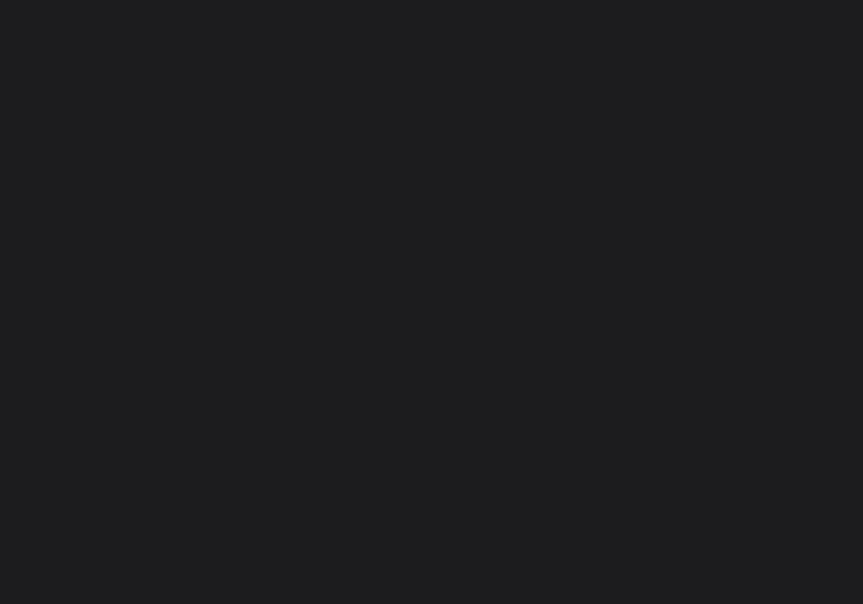
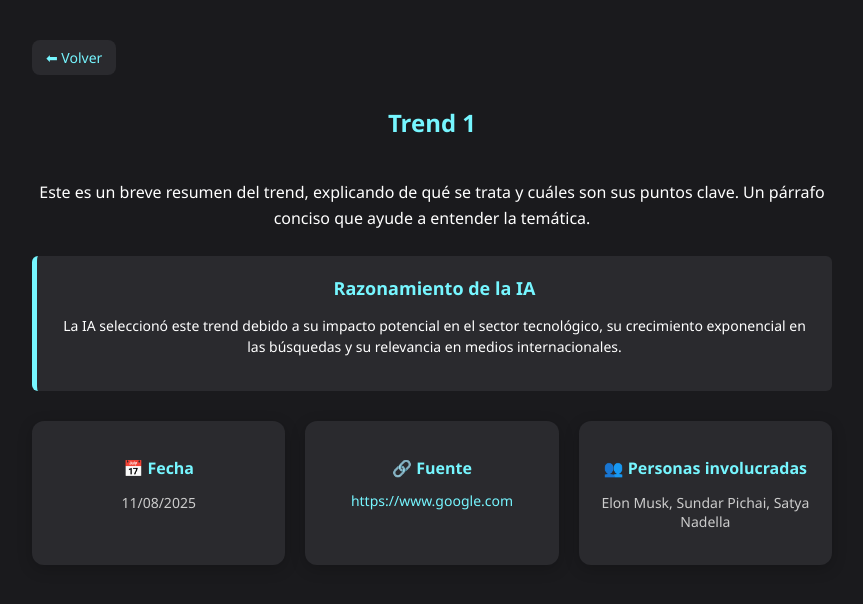
Before and after one commit to Solizra/PROYECTO_FINAL-ANTOMIA, a React (Vite) app in the folder frontend/: page /trends/1 in a window 1280 px wide. Before the commit this address had no page. Shown: the top 604 px of the page, without its empty margins (208-1071 px from the left). Built offline with nearby package versions, Linux system fonts and the light colour scheme.

Commit message:
agregamos infoTrend.jsx

```diff
--- a/frontend/src/App.jsx
+++ b/frontend/src/App.jsx
@@ -2,6 +2,7 @@
 import Login from "./pages/Login";
 import Home from "./pages/Home";
 import Publicaciones from "./pages/Publicaciones";
+import InfoTrend from "./pages/InfoTrend";
 
 function App() {
   return (
@@ -9,6 +10,8 @@
       <Route path="/" element={<Login />} />
         <Route path="/Home" element={<Home />} />
         <Route path="/publicaciones" element={<Publicaciones />} />
+        <Route path="/trends/:id" element={<InfoTrend />} />
+
     </Routes>
   );
 }
--- a/frontend/src/pages/Home.css
+++ b/frontend/src/pages/Home.css
@@ -179,3 +179,19 @@
   color: #4a9da3;
   background: none;
 }
+
+.info-btn-outline {
+  background: transparent;
+  border: 2px solid #76f6ff;
+  color: #76f6ff;
+  padding: 4px 8px;
+  border-radius: 6px;
+  cursor: pointer;
+  font-size: 14px;
+  transition: background-color 0.2s, color 0.2s;
+}
+
+.info-btn-outline:hover {
+  background-color: #76f6ff;
+  color: #000;
+}
--- a/frontend/src/pages/Home.jsx
+++ b/frontend/src/pages/Home.jsx
@@ -1,8 +1,8 @@
-import { useState, useEffect } from 'react';
-import { Link, useLocation, useNavigate } from 'react-router-dom';
-import './Home.css';
-import { supabase } from '../supabaseClient';
-import { LogOut } from 'lucide-react';
+import { useState, useEffect } from "react";
+import { Link, useLocation, useNavigate } from "react-router-dom";
+import "./Home.css";
+import { supabase } from "../supabaseClient";
+import { LogOut } from "lucide-react";
 
 function Home() {
   const location = useLocation();
@@ -19,23 +19,23 @@
   );
 
   useEffect(() => {
-    const user = JSON.parse(localStorage.getItem('user'));
+    const user = JSON.parse(localStorage.getItem("user"));
     if (!user) {
-      navigate('/'); // si no hay sesión, redirige a login
+      navigate("/"); // si no hay sesión, redirige a login
     }
   }, []);
 
   const handleDelete = (id) => {
-    setTrends(trends.filter(trend => trend.id !== id));
+    setTrends(trends.filter((trend) => trend.id !== id));
   };
 
   const handleLogout = async () => {
     const { error } = await supabase.auth.signOut();
     if (error) {
-      console.error('Error al cerrar sesión:', error.message);
+      console.error("Error al cerrar sesión:", error.message);
     } else {
-      localStorage.removeItem('user'); // limpia el storage
-      navigate('/');
+      localStorage.removeItem("user"); // limpia el storage
+      navigate("/");
     }
   };
 
@@ -45,17 +45,19 @@
         <h2>AntomIA</h2>
         <nav>
           <ul>
-            <li className={location.pathname === '/Home' ? 'active' : ''}>
+            <li className={location.pathname === "/Home" ? "active" : ""}>
               <Link to="/Home">Trends</Link>
             </li>
-            <li className={location.pathname === '/publicaciones' ? 'active' : ''}>
+            <li
+              className={location.pathname === "/publicaciones" ? "active" : ""}
+            >
               <Link to="/publicaciones">Publicaciones</Link>
             </li>
           </ul>
         </nav>
 
         <button className="logout-btn" onClick={handleLogout}>
-          <LogOut size={18} style={{ marginRight: '8px' }} />
+          <LogOut size={18} style={{ marginRight: "8px" }} />
           Cerrar sesión
         </button>
       </aside>
@@ -66,7 +68,9 @@
         <table className="trends-table">
           <thead>
             <tr>
-              <th><input type="checkbox" /></th>
+              <th>
+                <input type="checkbox" />
+              </th>
               <th>Título</th>
               <th>Status</th>
               <th>Newsletter</th>
@@ -77,10 +81,20 @@
           <tbody>
             {trends.map((trend) => (
               <tr key={trend.id}>
-                <td><input type="checkbox" /></td>
+                <td>
+                  <Link to={`/trends/${trend.id}`}>
+                    <button className="info-btn-outline">🔎</button>
+                  </Link>
+                </td>
                 <td>{trend.titulo}</td>
                 <td>
-                  <span className={trend.publicado ? "status published" : "status not-published"}>
+                  <span
+                    className={
+                      trend.publicado
+                        ? "status published"
+                        : "status not-published"
+                    }
+                  >
                     {trend.publicado ? "Publicado" : "No publicado"}
                   </span>
                 </td>
--- /dev/null
+++ b/frontend/src/pages/InfoTrend.css
@@ -0,0 +1,115 @@
+.infotrend-container {
+    display: flex;
+    justify-content: center;
+    align-items: flex-start;
+    background-color: #1a1a1d;
+    color: white;
+    font-family: 'Segoe UI', sans-serif;
+    min-height: 100vh;
+    padding: 40px;
+  }
+
+  .infotrend-inner {
+    max-width: 800px; /* ancho máximo para que no ocupe todo */
+    width: 100%;
+  }
+
+  .infotrend-header {
+    display: flex;
+    flex-direction: column;
+    align-items: center;
+    margin-bottom: 25px;
+  }
+
+  .back-btn {
+    align-self: flex-start;
+    background-color: #2a2a2e;
+    padding: 8px 14px;
+    border-radius: 8px;
+    text-decoration: none;
+    color: #76f6ff;
+    font-size: 14px;
+    transition: background 0.3s, color 0.3s;
+    margin-bottom: 15px;
+  }
+
+  .back-btn:hover {
+    background-color: #76f6ff;
+    color: #000;
+  }
+
+  .infotrend-title {
+    font-size: 24px;
+    color: #76f6ff;
+    text-align: center;
+  }
+
+  .infotrend-descripcion {
+    font-size: 16px;
+    line-height: 1.6;
+    margin-bottom: 25px;
+    text-align: center;
+  }
+
+  .infotrend-razonamiento {
+    background-color: #2a2a2e;
+    padding: 20px;
+    border-left: 5px solid #76f6ff;
+    margin-bottom: 30px;
+    border-radius: 6px;
+  }
+
+  .infotrend-razonamiento h2 {
+    margin-top: 0;
+    font-size: 18px;
+    color: #76f6ff;
+    text-align: center;
+  }
+
+  .infotrend-razonamiento p {
+    font-size: 14px;
+    line-height: 1.5;
+    text-align: center;
+  }
+
+  .infotrend-cards {
+    display: grid;
+    grid-template-columns: repeat(auto-fit, minmax(230px, 1fr));
+    gap: 20px;
+  }
+
+  .infotrend-card {
+    background-color: #2a2a2e;
+    padding: 20px;
+    border-radius: 12px;
+    box-shadow: 0px 4px 15px rgba(0,0,0,0.2);
+    transition: transform 0.2s ease, box-shadow 0.2s ease;
+    text-align: center;
+  }
+
+  .infotrend-card:hover {
+    transform: translateY(-3px);
+    box-shadow: 0px 6px 20px rgba(0,0,0,0.3);
+  }
+
+  .infotrend-card h3 {
+    margin-bottom: 10px;
+    font-size: 16px;
+    color: #76f6ff;
+  }
+
+  .infotrend-card p,
+  .infotrend-card a {
+    font-size: 14px;
+    color: #ccc;
+    word-break: break-word;
+  }
+
+  .infotrend-card a {
+    text-decoration: none;
+    color: #76f6ff;
+  }
+
+  .infotrend-card a:hover {
+    text-decoration: underline;
+  }
--- /dev/null
+++ b/frontend/src/pages/InfoTrend.jsx
@@ -0,0 +1,59 @@
+import { useParams, Link } from "react-router-dom";
+import "./InfoTrend.css";
+
+function InfoTrend() {
+  const { id } = useParams();
+
+  // Datos de ejemplo (luego podés reemplazar con fetch desde Supabase)
+  const trend = {
+    titulo: `Trend ${id}`,
+    descripcion:
+      "Este es un breve resumen del trend, explicando de qué se trata y cuáles son sus puntos clave. Un párrafo conciso que ayude a entender la temática.",
+    razonamientoIA:
+      "La IA seleccionó este trend debido a su impacto potencial en el sector tecnológico, su crecimiento exponencial en las búsquedas y su relevancia en medios internacionales.",
+    fecha: "11/08/2025",
+    fuente: "https://www.google.com",
+    personas: "Elon Musk, Sundar Pichai, Satya Nadella",
+  };
+
+  return (
+    <div className="infotrend-container">
+      <div className="infotrend-inner">
+        <header className="infotrend-header">
+          <Link to="/Home" className="back-btn">
+            ⬅ Volver
+          </Link>
+          <h1 className="infotrend-title">{trend.titulo}</h1>
+        </header>
+
+        <section className="infotrend-section">
+          <p className="infotrend-descripcion">{trend.descripcion}</p>
+
+          <div className="infotrend-razonamiento">
+            <h2>Razonamiento de la IA</h2>
+            <p>{trend.razonamientoIA}</p>
+          </div>
+
+          <div className="infotrend-cards">
+            <div className="infotrend-card">
+              <h3>📅 Fecha</h3>
+              <p>{trend.fecha}</p>
+            </div>
+            <div className="infotrend-card">
+              <h3>🔗 Fuente</h3>
+              <a href={trend.fuente} target="_blank" rel="noreferrer">
+                {trend.fuente}
+              </a>
+            </div>
+            <div className="infotrend-card">
+              <h3>👥 Personas involucradas</h3>
+              <p>{trend.personas}</p>
+            </div>
+          </div>
+        </section>
+      </div>
+    </div>
+  );
+}
+
+export default InfoTrend;
```
